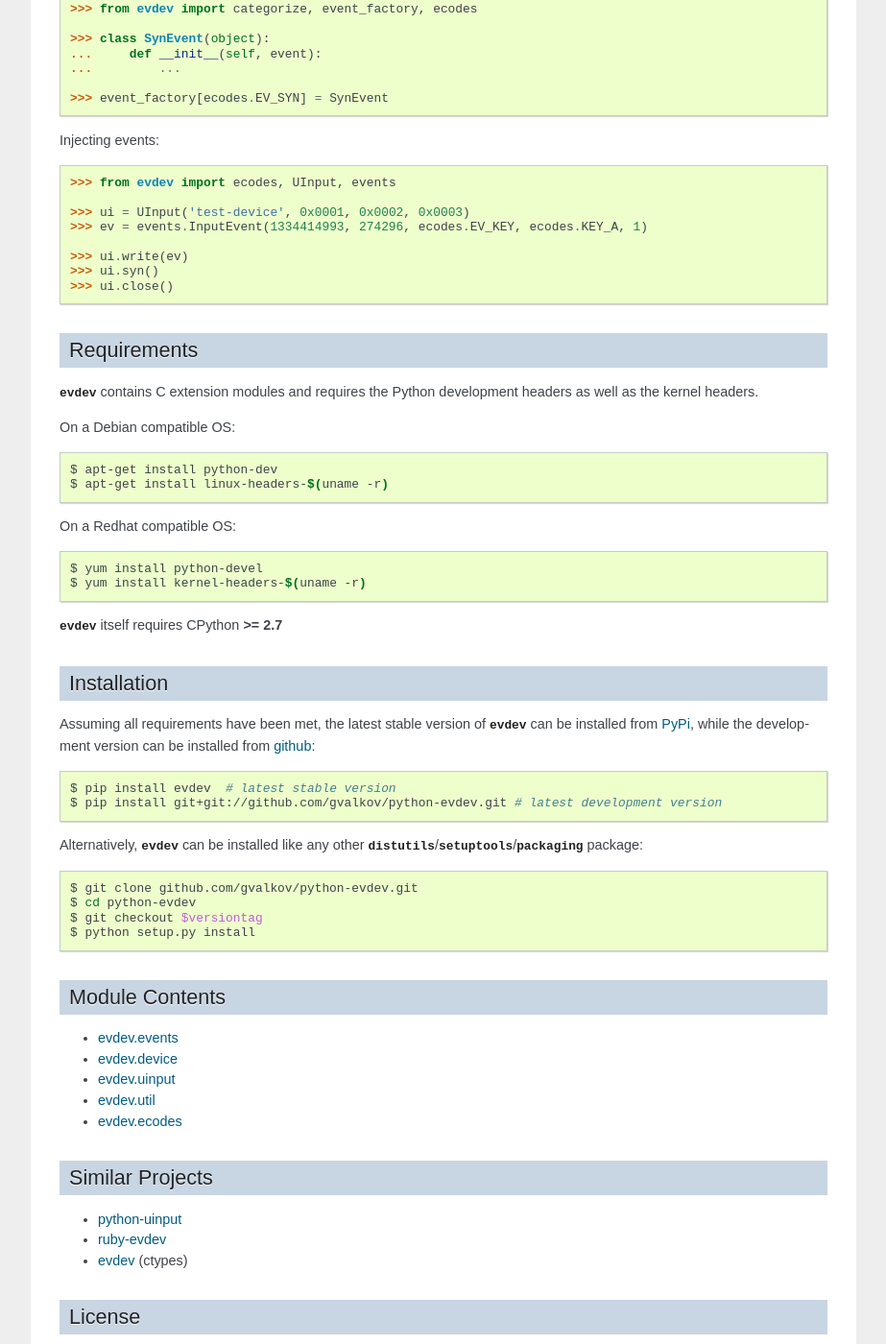
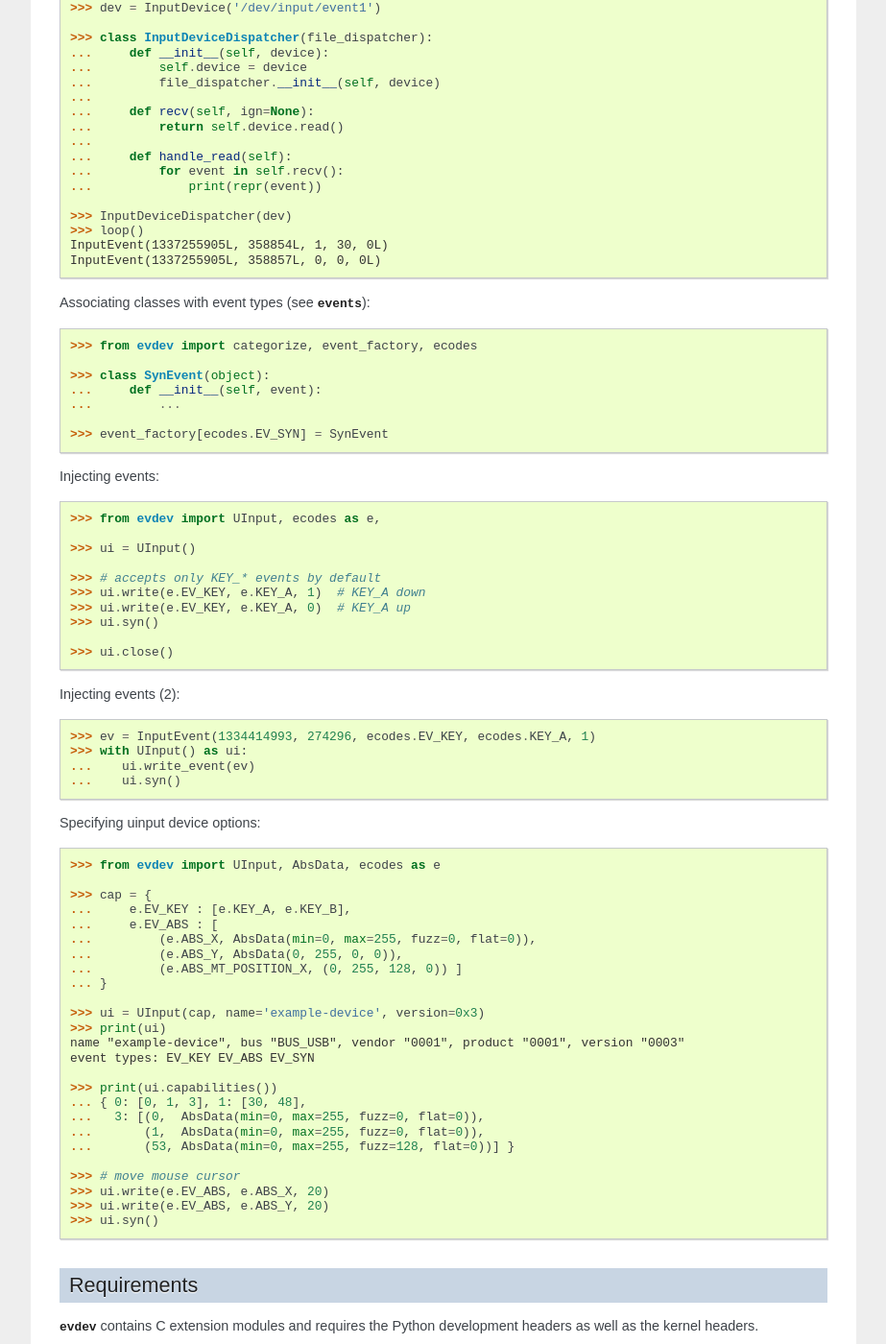
Before and after one commit to gvalkov/python-evdev, a Sphinx documentation site: the page built from doc/index.rst, in a window 1280 px wide and 1400 px high, scrolled down 1689 px. Shown: the whole window at 96% size, without its empty margins (198-1121 px from the left). Built offline with Sphinx 7.4.7, drawn with Linux system fonts in a browser that asks for light colours; some of the changed text lies outside the part shown.

Commit message:
update docs

```diff
--- a/doc/index.rst
+++ b/doc/index.rst
@@ -34,22 +34,42 @@
     device /dev/input/event0, name "Dell Premium USB Optical Mouse", phys "usb-0000:00:12.0-2/input0"
 
     >>> dev.capabilities()
-    >>> { 0: [0, 1, 2], 1: [272, 273, 274, 275], 2: [0, 1, 6, 8], 4: [4] }
+    ... { 0: [0, 1, 2], 1: [272, 273, 274, 275], 2: [0, 1, 6, 8], 4: [4] }
 
     >>> dev.capabilities(verbose=True)
-    >>> { ('EV_SYN', 0): [('SYN_REPORT', 0), ('SYN_CONFIG', 1), ('SYN_MT_REPORT', 2)],
-    >>>   ('EV_KEY', 1): [('BTN_MOUSE', 272), ('BTN_RIGHT', 273), ('BTN_MIDDLE', 274), ('BTN_SIDE', 275)], ...
+    ... { ('EV_SYN', 0): [('SYN_REPORT', 0), ('SYN_CONFIG', 1), ('SYN_MT_REPORT', 2)],
+    ...   ('EV_KEY', 1): [('BTN_MOUSE', 272), ('BTN_RIGHT', 273), ('BTN_MIDDLE', 274), ('BTN_SIDE', 275)], ...
+
+Listing device capabilities for devices with absolute axes::
+
+    >>> dev = InputDevice('/dev/input/event7')
+
+    >>> print(dev)
+    device /dev/input/event7, name "Wacom Bamboo 2FG 4x5 Finger", phys ""
+
+    >>> dev.capabilities()
+    ... { 1: [272, 273, 277, 278, 325, 330, 333] ,
+    ...   3: [(0, AbsData(min=0, max=15360, fuzz=128, flat=0)),
+    ...       (1, AbsData(min=0, max=10240, fuzz=128, flat=0))] }
+
+    >>> dev.capabilities(verbose=True)
+    ... { ('EV_KEY', 1): [('BTN_MOUSE', 272), ('BTN_RIGHT', 273), ...],
+    ...   ('EV_ABS', 3): [(('ABS_X', 0), AbsData(min=0, max=15360, fuzz=128, flat=0)),
+    ...                   (('ABS_Y', 1), AbsData(min=0, max=10240, fuzz=128, flat=0)),] }
+
+    >>> dev.capabilities(absinfo=False)
+    ... { 1: [272, 273, 277, 278, 325, 330, 333],
+    ...   3: [0, 1, 47, 53, 54, 57] }
 
 Accessing input subsystem constants::
 
     >>> from evdev import ecodes
     >>> ecodes.KEY_A, ecodes.ecodes['KEY_A']
-    (30, 30)
+    ... (30, 30)
     >>> ecodes.KEY[30]
-    'KEY_A'
+    ... 'KEY_A'
     >>> ecodes.bytype[ecodes.EV_KEY][30]
-    'KEY_A'
-
+    ... 'KEY_A'
 
 Reading events::
 
@@ -96,7 +116,6 @@
     InputEvent(1337255905L, 358854L, 1, 30, 0L)
     InputEvent(1337255905L, 358857L, 0, 0, 0L)
 
-
 Associating classes with event types (see :mod:`events <evdev.events>`)::
 
     >>> from evdev import categorize, event_factory, ecodes
@@ -107,18 +126,53 @@
 
     >>> event_factory[ecodes.EV_SYN] = SynEvent
 
-
 Injecting events::
 
-    >>> from evdev import ecodes, UInput, events
+    >>> from evdev import UInput, ecodes as e,
 
-    >>> ui = UInput('test-device', 0x0001, 0x0002, 0x0003)
-    >>> ev = events.InputEvent(1334414993, 274296, ecodes.EV_KEY, ecodes.KEY_A, 1)
+    >>> ui = UInput()
 
-    >>> ui.write(ev)
+    >>> # accepts only KEY_* events by default
+    >>> ui.write(e.EV_KEY, e.KEY_A, 1)  # KEY_A down
+    >>> ui.write(e.EV_KEY, e.KEY_A, 0)  # KEY_A up
     >>> ui.syn()
+
     >>> ui.close()
 
+Injecting events (2)::
+
+    >>> ev = InputEvent(1334414993, 274296, ecodes.EV_KEY, ecodes.KEY_A, 1)
+    >>> with UInput() as ui:
+    ...    ui.write_event(ev)
+    ...    ui.syn()
+
+Specifying uinput device options::
+
+    >>> from evdev import UInput, AbsData, ecodes as e
+
+    >>> cap = {
+    ...     e.EV_KEY : [e.KEY_A, e.KEY_B],
+    ...     e.EV_ABS : [
+    ...         (e.ABS_X, AbsData(min=0, max=255, fuzz=0, flat=0)),
+    ...         (e.ABS_Y, AbsData(0, 255, 0, 0)),
+    ...         (e.ABS_MT_POSITION_X, (0, 255, 128, 0)) ]
+    ... }
+
+    >>> ui = UInput(cap, name='example-device', version=0x3)
+    >>> print(ui)
+    name "example-device", bus "BUS_USB", vendor "0001", product "0001", version "0003"
+    event types: EV_KEY EV_ABS EV_SYN
+
+    >>> print(ui.capabilities())
+    ... { 0: [0, 1, 3], 1: [30, 48],
+    ...   3: [(0,  AbsData(min=0, max=255, fuzz=0, flat=0)),
+    ...       (1,  AbsData(min=0, max=255, fuzz=0, flat=0)),
+    ...       (53, AbsData(min=0, max=255, fuzz=128, flat=0))] }
+
+    >>> # move mouse cursor
+    >>> ui.write(e.EV_ABS, e.ABS_X, 20)
+    >>> ui.write(e.EV_ABS, e.ABS_Y, 20)
+    >>> ui.syn()
 
 Requirements
 ------------
--- a/doc/moduledoc.rst
+++ b/doc/moduledoc.rst
@@ -11,7 +11,7 @@
 ^^^^^^^^^^^^
 
 .. automodule:: evdev.device
-   :members: InputDevice, DeviceInfo
+   :members: InputDevice, DeviceInfo, AbsData
    :undoc-members:
    :special-members:
    :member-order: groupwise
```
